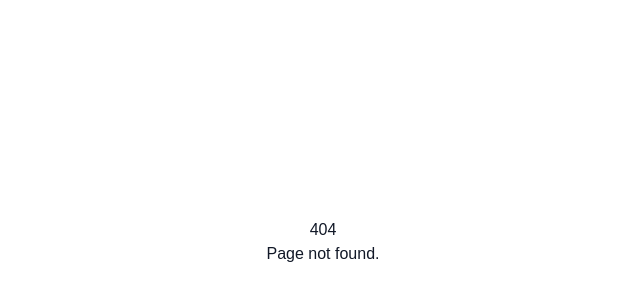
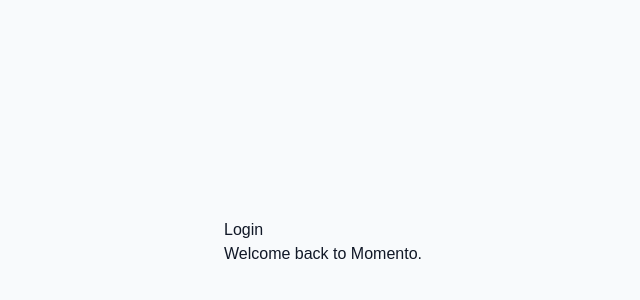
Before and after one commit to kuldeepvermas6364-oss/Momento-0.2, a Next.js app: page /login in a window 1280 px wide. Before the commit this address had no page. Shown: the part 158-458 px from the top of the page, without its empty margins (317-957 px from the left). Built offline with nearby package versions, Linux system fonts and the light colour scheme.

Commit message:
Add LoginPage component for user login

```diff
--- /dev/null
+++ b/app/(auth)/login/page.tsx
@@ -0,0 +1,8 @@
+export default function LoginPage() {
+  return (
+    <section>
+      <h1>Login</h1>
+      <p>Welcome back to Momento.</p>
+    </section>
+  );
+}
```
